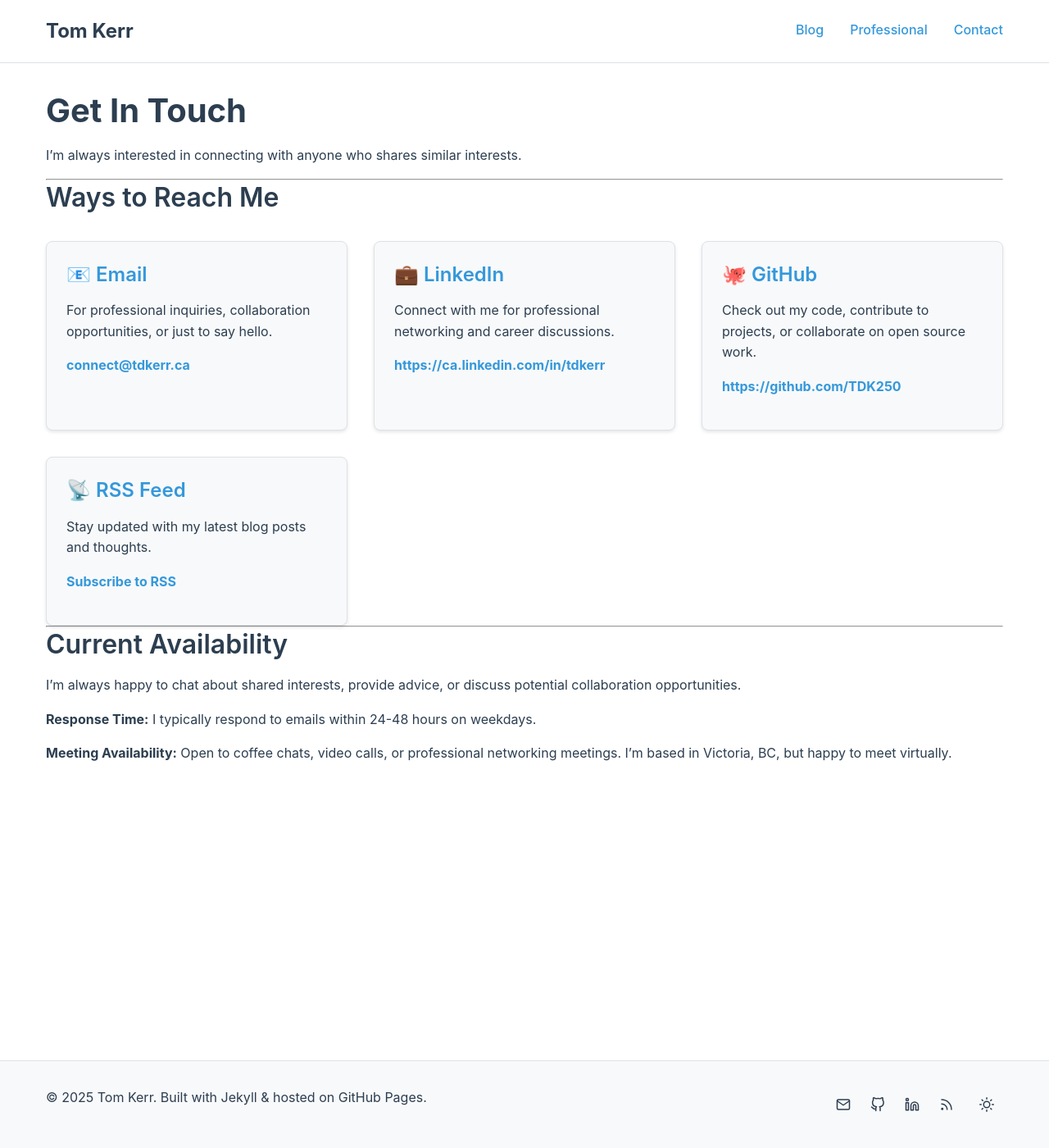
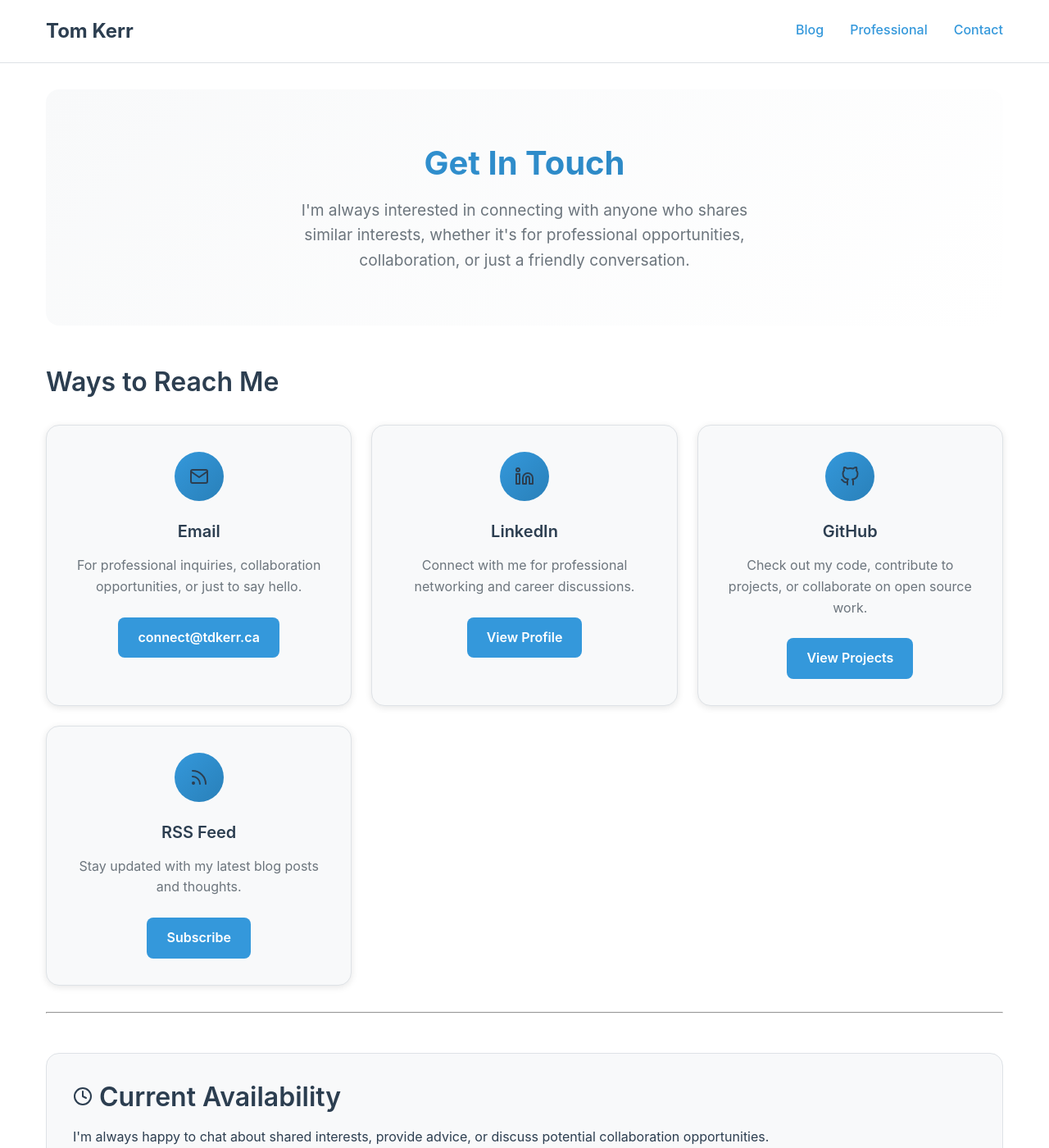
Before and after one commit to TDK250/Toms-Site, a Jekyll site: the page built from contact.md, in a window 1280 px wide and 1400 px high. Shown: the whole window at 82% size. Built offline with Jekyll 4.4.1, drawn with Linux system fonts in a browser that asks for light colours; part of the change alters nothing that is shown; some of the changed text lies outside the part shown.

Commit message:
Update contact.md

```diff
--- a/contact.md
+++ b/contact.md
@@ -3,50 +3,269 @@ layout: default
 title: Contact
 ---
 
-# Get In Touch
-
-I'm always interested in connecting with anyone who shares similar interests.
-
----
+<div class="hero" style="margin-bottom: 3rem;">
+  <h1>Get In Touch</h1>
+  <p>I'm always interested in connecting with anyone who shares similar interests, whether it's for professional opportunities, collaboration, or just a friendly conversation.</p>
+</div>
 
 ## Ways to Reach Me
 
-<div class="section-grid">
+<div class="contact-grid">
 
-  <div class="card">
-    <h3>📧 Email</h3>
+  <div class="contact-card">
+    <div class="contact-icon">
+      <i data-feather="mail"></i>
+    </div>
+    <h3>Email</h3>
     <p>For professional inquiries, collaboration opportunities, or just to say hello.</p>
-    <p><strong><a href="mailto:connect@tdkerr.ca">connect@tdkerr.ca</a></strong></p>
+    <a href="mailto:connect@tdkerr.ca" class="contact-link">connect@tdkerr.ca</a>
   </div>
 
-  <div class="card">
-    <h3>💼 LinkedIn</h3>
+  <div class="contact-card">
+    <div class="contact-icon">
+      <i data-feather="linkedin"></i>
+    </div>
+    <h3>LinkedIn</h3>
     <p>Connect with me for professional networking and career discussions.</p>
-    <p><strong><a href="https://ca.linkedin.com/in/tdkerr" target="_blank" rel="noopener">https://ca.linkedin.com/in/tdkerr</a></strong></p>
+    <a href="https://ca.linkedin.com/in/tdkerr" target="_blank" rel="noopener" class="contact-link">View Profile</a>
   </div>
 
-  <div class="card">
-    <h3>🐙 GitHub</h3>
+  <div class="contact-card">
+    <div class="contact-icon">
+      <i data-feather="github"></i>
+    </div>
+    <h3>GitHub</h3>
     <p>Check out my code, contribute to projects, or collaborate on open source work.</p>
-    <p><strong><a href="https://github.com/TDK250" target="_blank" rel="noopener">https://github.com/TDK250</a></strong></p>
+    <a href="https://github.com/TDK250" target="_blank" rel="noopener" class="contact-link">View Projects</a>
   </div>
 
-  <div class="card">
-    <h3>📡 RSS Feed</h3>
+  <div class="contact-card">
+    <div class="contact-icon">
+      <i data-feather="rss"></i>
+    </div>
+    <h3>RSS Feed</h3>
     <p>Stay updated with my latest blog posts and thoughts.</p>
-    <p><strong><a href="{{ '/feed.xml' | relative_url }}">Subscribe to RSS</a></strong></p>
+    <a href="{{ '/feed.xml' | relative_url }}" class="contact-link">Subscribe</a>
   </div>
 
 </div>
 
-
-
 ---
 
-## Current Availability
+<div class="availability-section">
+  <div class="availability-content">
+    <div class="availability-info">
+      <h2><i data-feather="clock" style="width: 24px; height: 24px; margin-right: 0.5rem;"></i>Current Availability</h2>
+      <p>I'm always happy to chat about shared interests, provide advice, or discuss potential collaboration opportunities.</p>
 
-I'm always happy to chat about shared interests, provide advice, or discuss potential collaboration opportunities.
+      <div class="availability-details">
+        <div class="detail-item">
+          <i data-feather="mail" class="detail-icon"></i>
+          <div>
+            <strong>Response Time</strong>
+            <p>I typically respond to emails within 24-48 hours on weekdays.</p>
+          </div>
+        </div>
 
-**Response Time:** I typically respond to emails within 24-48 hours on weekdays.
+        <div class="detail-item">
+          <i data-feather="video" class="detail-icon"></i>
+          <div>
+            <strong>Meeting Availability</strong>
+            <p>Open to coffee chats, video calls, or professional networking meetings. I'm based in Victoria, BC, but happy to meet virtually.</p>
+          </div>
+        </div>
 
-**Meeting Availability:** Open to coffee chats, video calls, or professional networking meetings. I'm based in Victoria, BC, but happy to meet virtually.
+        <div class="detail-item">
+          <i data-feather="map-pin" class="detail-icon"></i>
+          <div>
+            <strong>Location</strong>
+            <p>Victoria, British Columbia, Canada (PST/PDT timezone)</p>
+          </div>
+        </div>
+      </div>
+    </div>
+  </div>
+</div>
+
+<style>
+/* Contact Page Specific Styles */
+.contact-grid {
+  display: grid;
+  grid-template-columns: repeat(auto-fit, minmax(280px, 1fr));
+  gap: 1.5rem;
+  margin: 2rem 0;
+}
+
+.contact-card {
+  background: var(--bg-secondary);
+  border: 1px solid var(--border);
+  border-radius: 1rem;
+  padding: 2rem;
+  text-align: center;
+  transition: all 0.3s ease;
+  box-shadow: 0 2px 8px var(--shadow);
+  position: relative;
+  overflow: hidden;
+}
+
+.contact-card::before {
+  content: '';
+  position: absolute;
+  top: 0;
+  left: 0;
+  right: 0;
+  height: 4px;
+  background: linear-gradient(90deg, var(--accent), var(--accent-hover));
+  transform: scaleX(0);
+  transition: transform 0.3s ease;
+}
+
+.contact-card:hover::before {
+  transform: scaleX(1);
+}
+
+.contact-card:hover {
+  transform: translateY(-8px);
+  box-shadow: 0 12px 24px var(--shadow-hover);
+}
+
+.contact-icon {
+  width: 60px;
+  height: 60px;
+  background: linear-gradient(135deg, var(--accent), var(--accent-hover));
+  border-radius: 50%;
+  display: flex;
+  align-items: center;
+  justify-content: center;
+  margin: 0 auto 1.5rem;
+  transition: transform 0.3s ease;
+}
+
+.contact-card:hover .contact-icon {
+  transform: scale(1.1) rotate(5deg);
+}
+
+.contact-icon i {
+  width: 28px;
+  height: 28px;
+  color: white;
+  stroke-width: 2;
+}
+
+.contact-card h3 {
+  color: var(--text-primary);
+  margin-bottom: 1rem;
+  font-size: 1.25rem;
+}
+
+.contact-card p {
+  color: var(--text-secondary);
+  margin-bottom: 1.5rem;
+  line-height: 1.6;
+}
+
+.contact-link {
+  display: inline-flex;
+  align-items: center;
+  background: var(--accent);
+  color: white;
+  padding: 0.75rem 1.5rem;
+  border-radius: 0.5rem;
+  text-decoration: none;
+  font-weight: 600;
+  transition: all 0.2s ease;
+  gap: 0.5rem;
+}
+
+.contact-link:hover {
+  background: var(--accent-hover);
+  transform: translateY(-2px);
+  color: white;
+}
+
+.availability-section {
+  background: var(--bg-secondary);
+  border-radius: 1rem;
+  padding: 2rem;
+  margin: 3rem 0;
+  border: 1px solid var(--border);
+}
+
+.availability-content h2 {
+  display: flex;
+  align-items: center;
+  color: var(--text-primary);
+  margin-bottom: 1rem;
+}
+
+.availability-details {
+  display: grid;
+  gap: 1.5rem;
+  margin-top: 2rem;
+}
+
+.detail-item {
+  display: flex;
+  align-items: flex-start;
+  gap: 1rem;
+  padding: 1rem;
+  background: var(--bg-primary);
+  border-radius: 0.5rem;
+  border: 1px solid var(--border);
+}
+
+.detail-icon {
+  width: 20px;
+  height: 20px;
+  color: var(--accent);
+  margin-top: 0.25rem;
+  flex-shrink: 0;
+}
+
+.detail-item strong {
+  display: block;
+  color: var(--text-primary);
+  margin-bottom: 0.25rem;
+}
+
+.detail-item p {
+  margin: 0;
+  color: var(--text-secondary);
+  font-size: 0.9rem;
+}
+
+/* Responsive adjustments */
+@media (max-width: 768px) {
+  .contact-grid {
+    grid-template-columns: 1fr;
+    gap: 1rem;
+  }
+
+  .contact-card {
+    padding: 1.5rem;
+  }
+
+  .availability-section {
+    padding: 1.5rem;
+  }
+
+  .detail-item {
+    flex-direction: column;
+    text-align: center;
+    gap: 0.5rem;
+  }
+
+  .detail-icon {
+    align-self: center;
+  }
+}
+</style>
+
+<script>
+// Initialize Feather icons when page loads
+document.addEventListener('DOMContentLoaded', function() {
+  if (typeof feather !== 'undefined') {
+    feather.replace();
+  }
+});
+</script>
```
